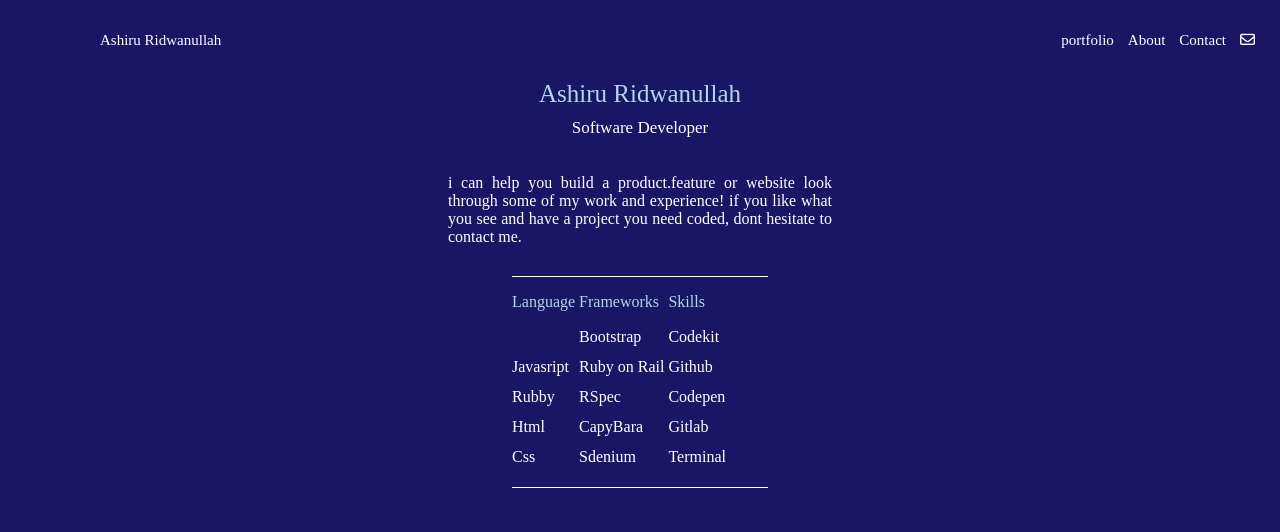
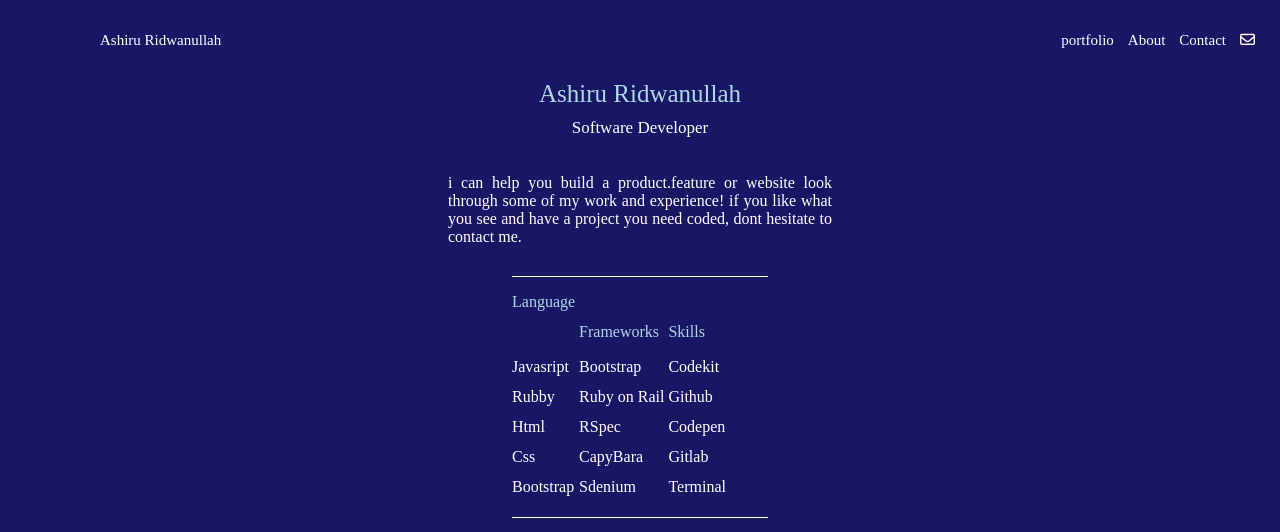
Before and after one commit to Ridor0724/My-portfolio, a plain HTML site: page My-portfolio/index.html in a window 1280 px wide. Shown: the top 532 px of the page. Drawn offline with Linux system fonts and the light colour scheme.

Commit message:
make changes

```diff
--- a/My-portfolio/index.html
+++ b/My-portfolio/index.html
@@ -34,6 +34,7 @@
         <dd>Rubby</dd>
         <dd>Html</dd>
         <dd>Css</dd>
+        <dd>Bootstrap</dd>
         </div>
         <div class="tick">
         <div class="dev">
```
